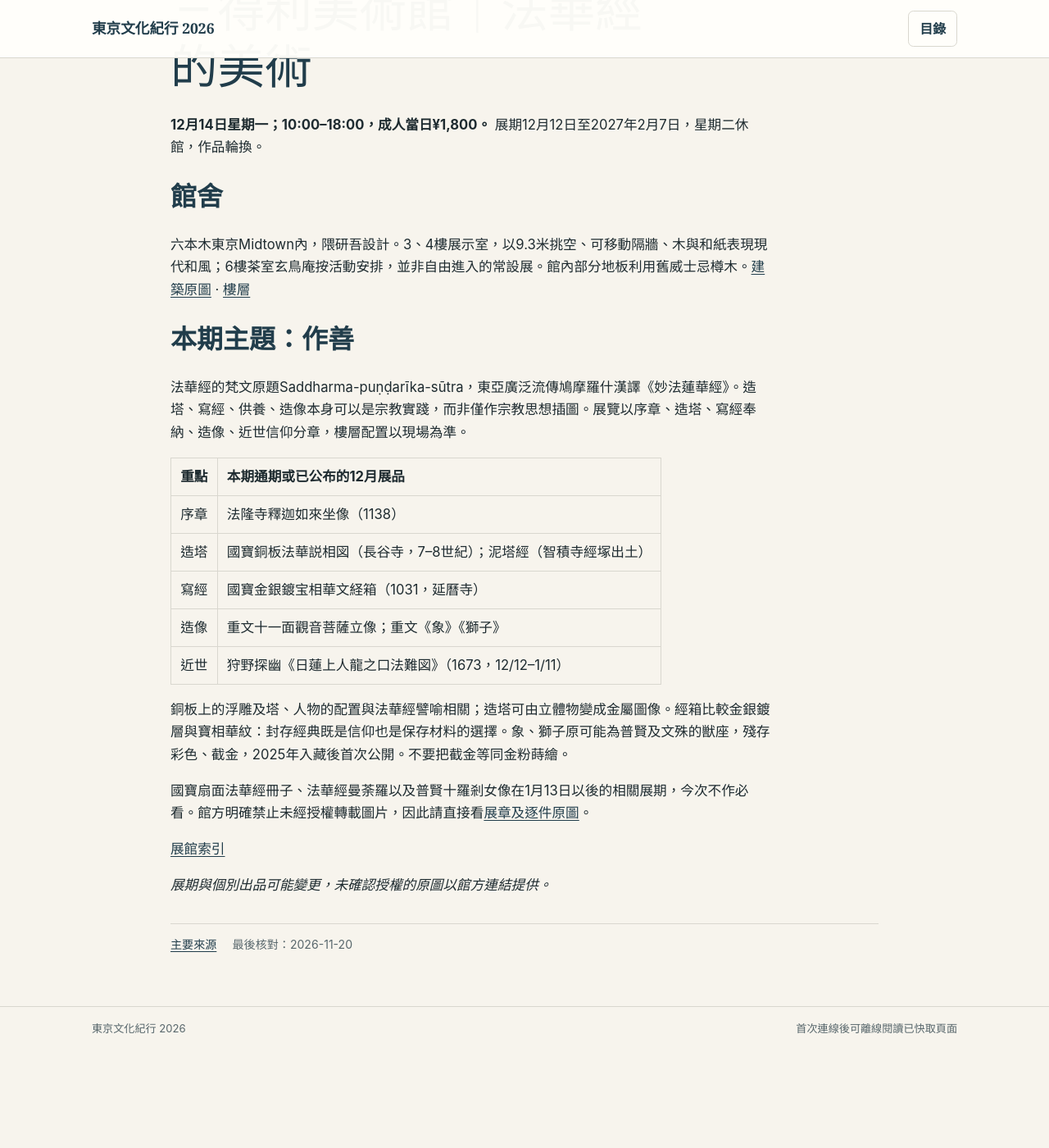
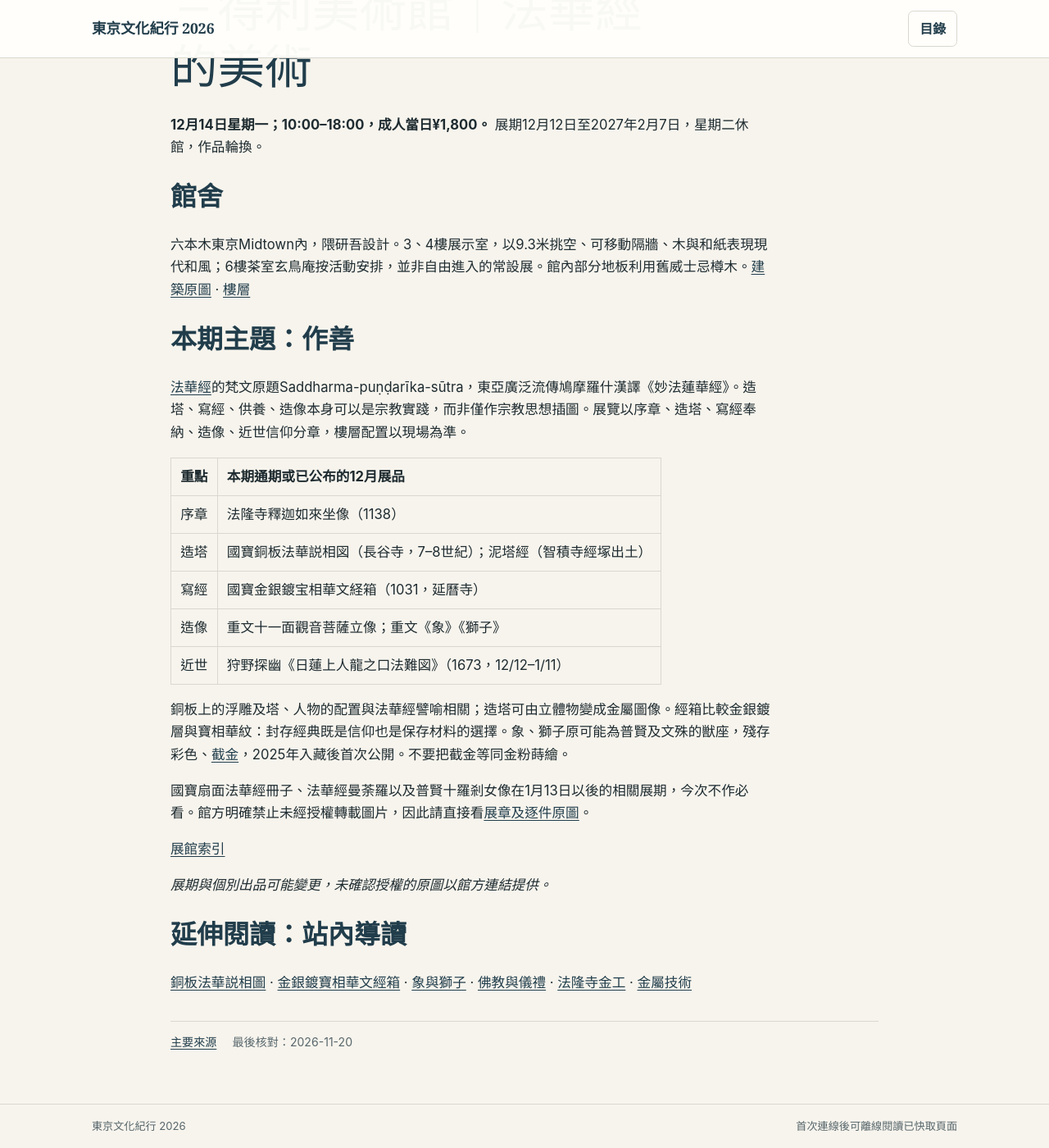
Before and after one commit to davetwchiu/tokyo-culture-trip-2026, a Jekyll site: the page built from content/museums/suntory/index.md, in a window 1280 px wide and 1400 px high, scrolled down 242 px. Shown: the whole window at 82% size. Built offline with Jekyll 4.4.1, drawn with Linux system fonts in a browser that asks for light colours; before the commit the page ends 1523 px from its top, so only the background shows below that.

Commit message:
Link suntory museum to objects and interpretive background

```diff
--- a/content/museums/suntory/index.md
+++ b/content/museums/suntory/index.md
@@ -30,10 +30,14 @@ offline: true
 | 造像 | 重文十一面觀音菩薩立像；重文《象》《獅子》 |
 | 近世 | 狩野探幽《日蓮上人龍之口法難図》（1673，12/12–1/11） |
 
-銅板上的浮雕及塔、人物的配置與法華經譬喻相關；造塔可由立體物變成金屬圖像。經箱比較金銀鍍層與寶相華紋：封存經典既是信仰也是保存材料的選擇。象、獅子原可能為普賢及文殊的獣座，殘存彩色、截金，2025年入藏後首次公開。不要把截金等同金粉蒔繪。
+銅板上的浮雕及塔、人物的配置與法華經譬喻相關；造塔可由立體物變成金屬圖像。經箱比較金銀鍍層與寶相華紋：封存經典既是信仰也是保存材料的選擇。象、獅子原可能為普賢及文殊的獣座，殘存彩色、[截金](/tokyo-culture-trip-2026/craft-glossary/)，2025年入藏後首次公開。不要把截金等同金粉蒔繪。
 
 國寶扇面法華經冊子、法華經曼荼羅以及普賢十羅剎女像在1月13日以後的相關展期，今次不作必看。館方明確禁止未經授權轉載圖片，因此請直接看[展章及逐件原圖](https://www.suntory.co.jp/sma/exhibition/2026_4/display.html)。
 
 [展館索引](../)
 
 *展期與個別出品可能變更，未確認授權的原圖以館方連結提供。*
+
+## 延伸閱讀：站內導讀
+
+[銅板法華説相圖](/tokyo-culture-trip-2026/works/lotus-relief/) · [金銀鍍寶相華文經箱](/tokyo-culture-trip-2026/works/sutra-box/) · [象與獅子](/tokyo-culture-trip-2026/works/lion-elephant/) · [佛教與儀禮](/tokyo-culture-trip-2026/history/culture/#ritual) · [法隆寺金工](/tokyo-culture-trip-2026/museums/tokyo-national-museum/buildings/horyuji/) · [金屬技術](/tokyo-culture-trip-2026/history/craft/#metalwork)
```
Also changed, not shown: other parts of content/museums/suntory/index.md (+2 -2 lines).
